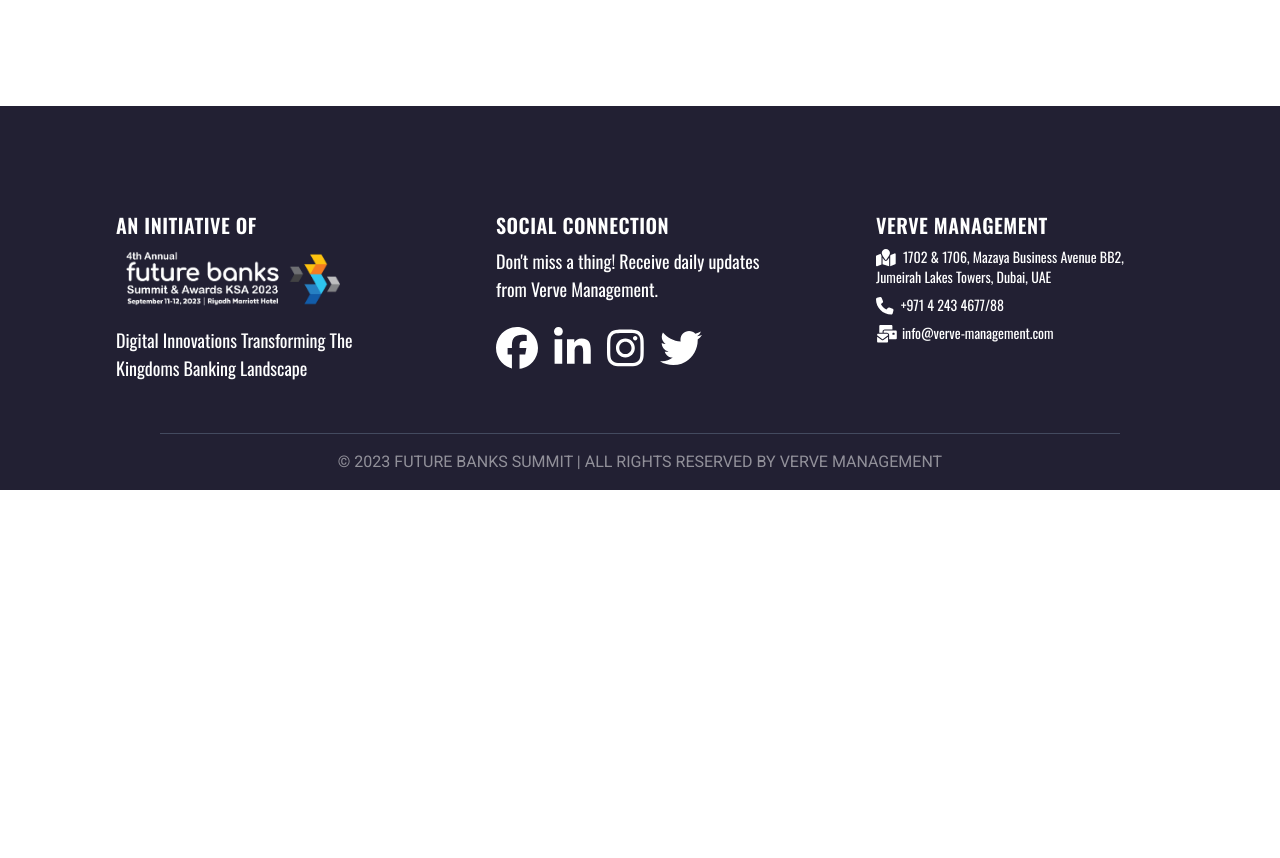
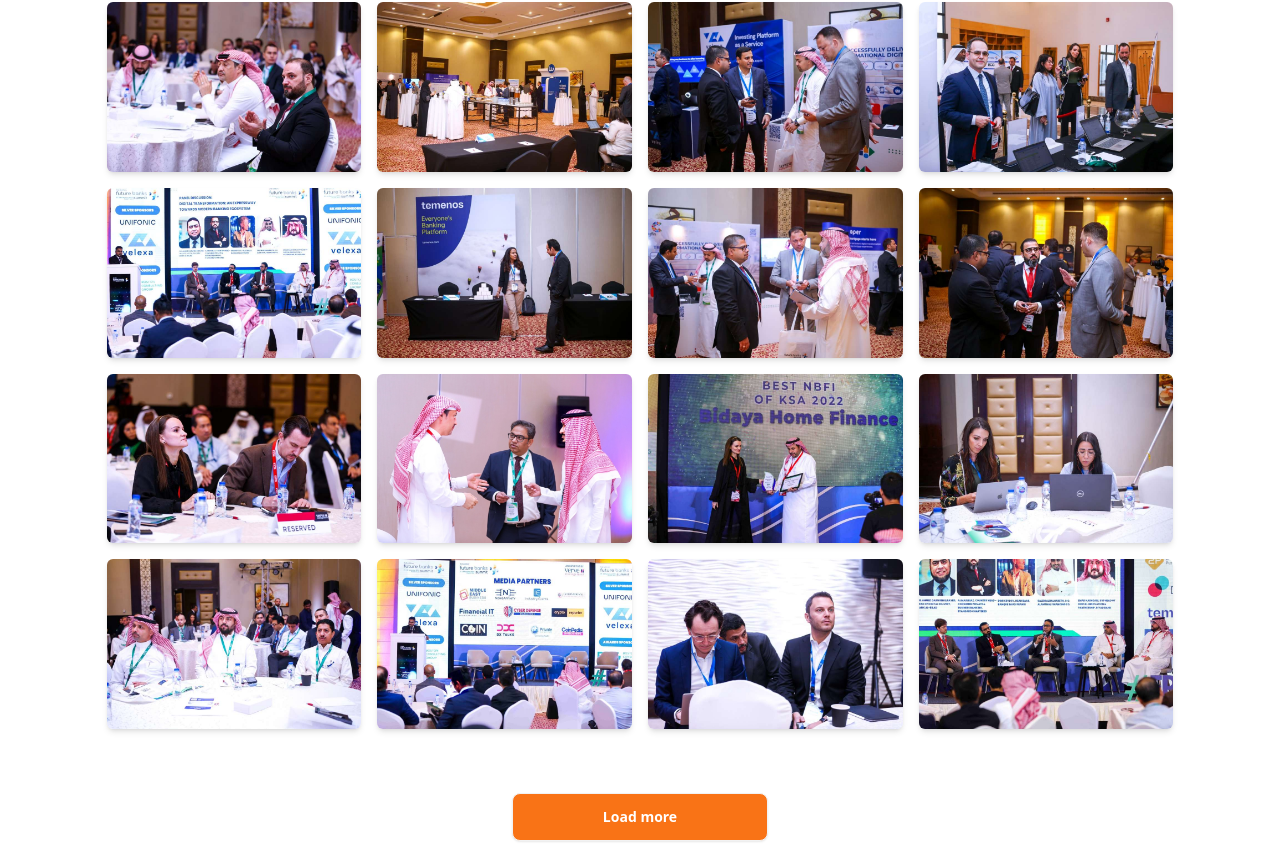
Before and after one commit to whyehtasam/ksa.futurebanksummit, a React (Vite) app: page /gallery in a window 1280 px wide. Shown: the part 1042-1900 px from the top of the page. Before the commit the page ends 1532 px from the top, so only its background shows below. Built offline with nearby package versions, Linux system fonts and the light colour scheme.

Commit message:
Add image gallery with load more button

```diff
--- a/src/components/gallery/Gallery.jsx
+++ b/src/components/gallery/Gallery.jsx
@@ -1,6 +1,6 @@
 import Breadcrums from "../Breadcrums";
 import GalleryHero from "./GalleryHero";
-
+import { imgData } from "./mediaData";
 const Gallery = () => {
   return (
     <section className="media w-full bg-white">
@@ -8,10 +8,16 @@ const Gallery = () => {
       <div className=" py-10 w-10/12 mx-auto">
         <GalleryHero />
         <div className="my-16 grid lg:grid-cols-4 md:grid-cols-3 c gap-4">
-          <div className="img flex-1">
+          {imgData.map((item, index) => (
+            <div className="img flex-1 shadow-md rounded-md hover:scale-[1.01] hover:drop-shadow-sm hover:-translate-y-2 transition-all duration-200 cursor-pointer overflow-hidden" key={index}>
+              <img src={item} alt="img" className="object-cover" />
+            </div>
+          ))}
+        </div>
+        <div className="flex justify-center">
+          <button className="mx-auto outline-white drop-shadow-sm btn btn-wide bg-orange-500 text-white hover:text-black">Load more</button>
+        </div>
 
-          </div>
-        </div>
       </div>
     </section>
   );
```
